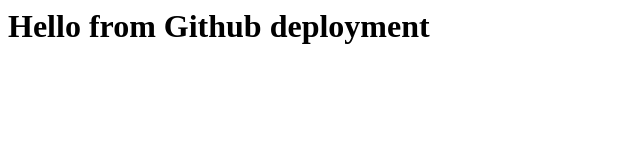
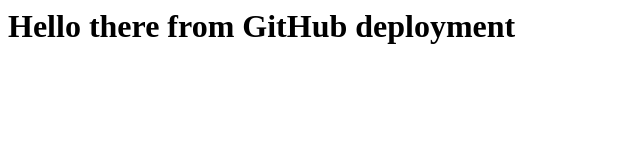
Before and after one commit to Pathee117/cloud-web, a plain HTML site: page index.html in a window 1280 px wide. Shown: the whole page, without its empty margins (0-640 px from the left). Drawn offline with Linux system fonts and the light colour scheme.

Commit message:
working deployment

```diff
--- a/index.html
+++ b/index.html
@@ -1 +1 @@
-<h1>Hello from Github deployment</h1>
+<h1>Hello there from GitHub deployment</h1>
```
